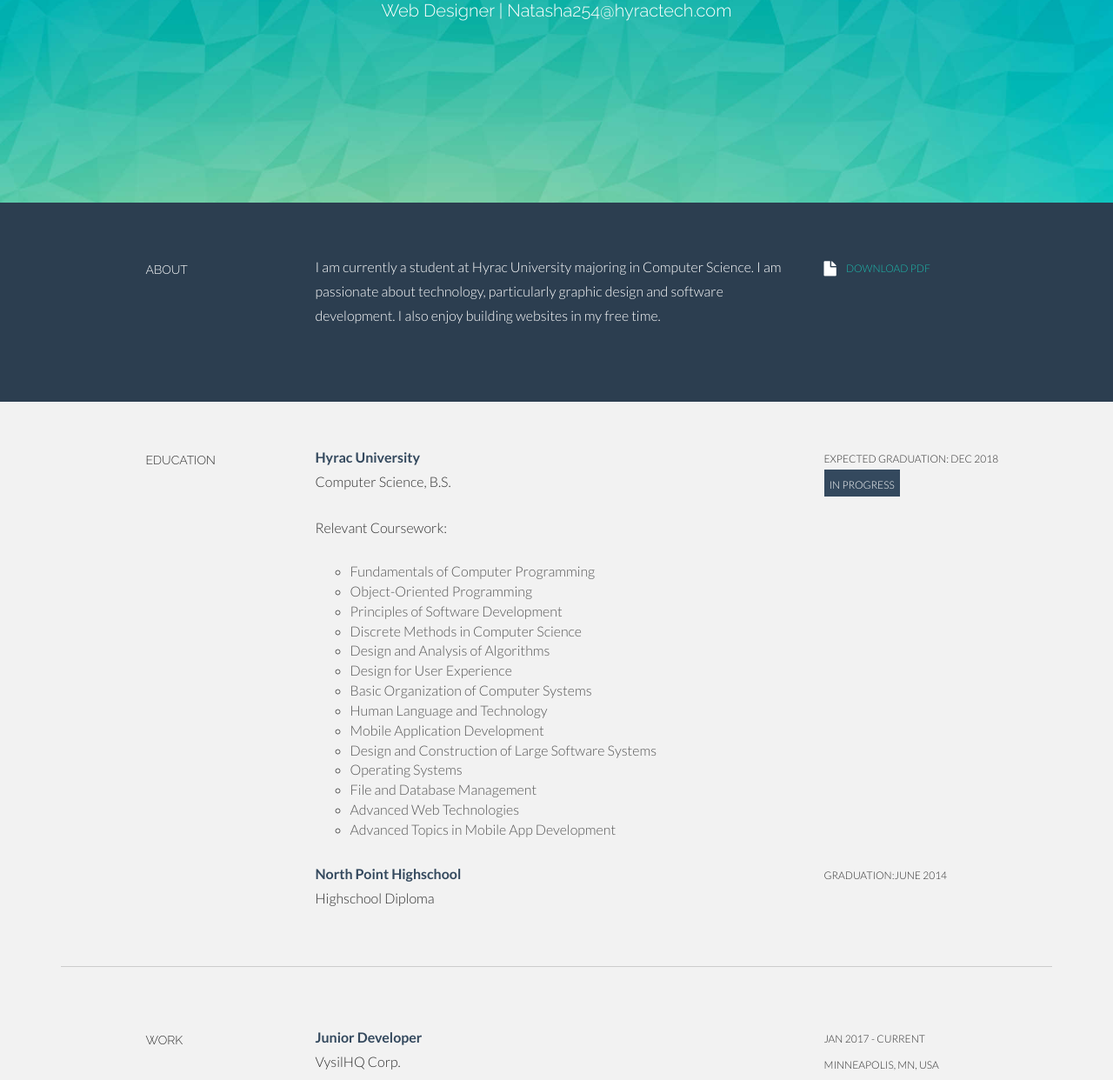
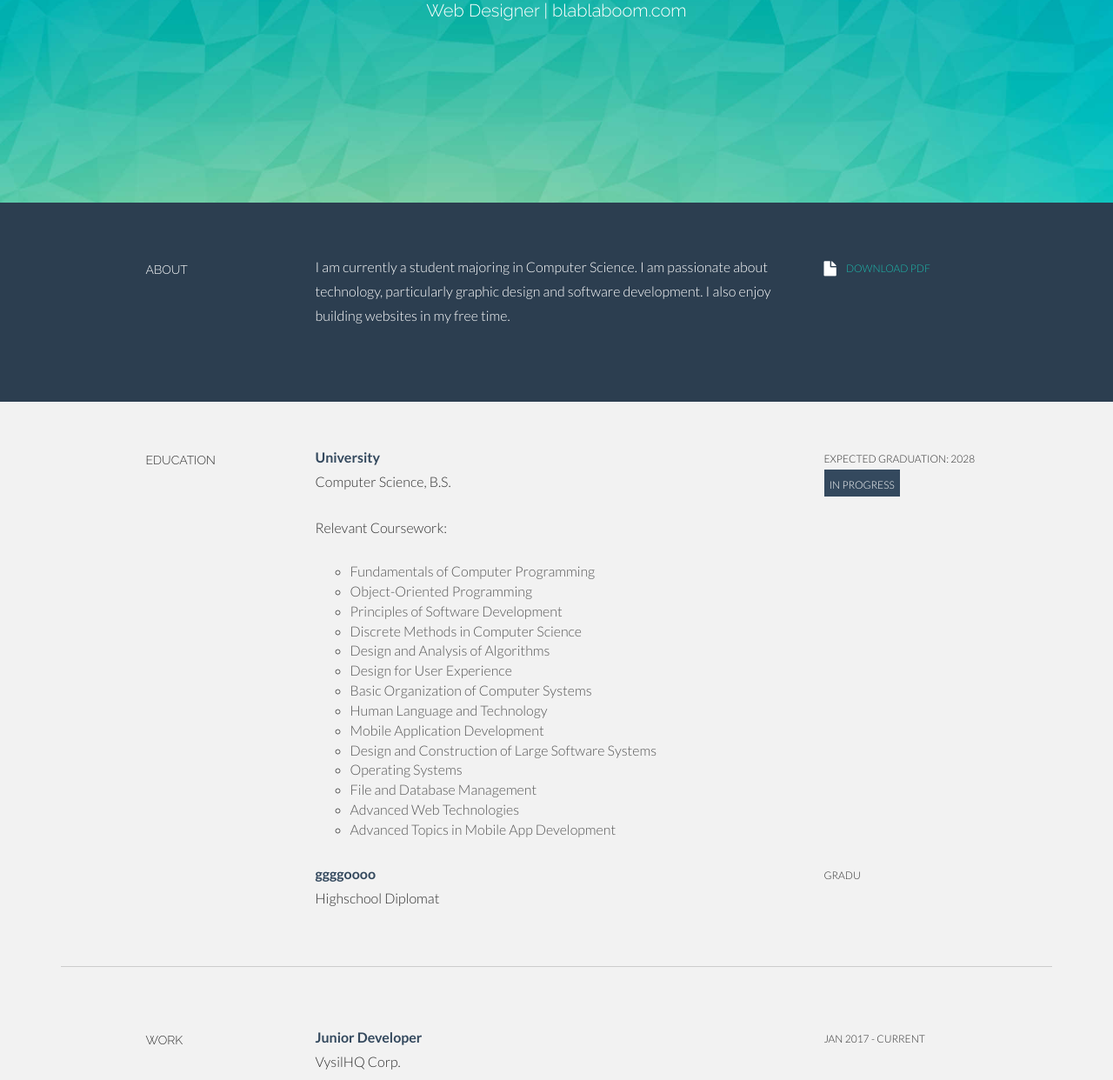
Before and after one commit to AllanOnsinyo/AllanOnsinyo.github.io, a plain HTML site: page index.html in a window 1280 px wide. Shown: the part 267-1509 px from the top of the page at 87% size. Drawn offline with Linux system fonts and the light colour scheme.

Commit message:
Update index.html

```diff
--- a/index.html
+++ b/index.html
@@ -43,9 +43,9 @@
 			<div class="row centered">
 				<div class="col-lg-12">
 					<!-- EDIT: name -->
-					<h1>Hyrac Tech</h1>
+					<h1>allanito tech</h1>
 					<!-- EDIT: title | email -->
-					<h3>Web Designer | <a href="mailto:natasha254@hyractech.com" target="_blank">Natasha254@hyractech.com</a></h3>
+					<h3>Web Designer | <a href="#" target="_blank">blablaboom.com</a></h3>
 				</div><!--/.col-lg-12 -->
 			</div><!--/.row -->
 		</div><!--/.container -->
@@ -62,7 +62,7 @@
 				</div>
 				<div class="col-lg-6">
 					<!-- EDIT: about -->
-					<p>I am currently a student at Hyrac University majoring in Computer Science. I am passionate about technology, particularly graphic design and software development. I also enjoy building websites in my free time.</p>
+					<p>I am currently a student majoring in Computer Science. I am passionate about technology, particularly graphic design and software development. I also enjoy building websites in my free time.</p>
 				</div>
 
 				<div class="col-lg-3">
@@ -87,7 +87,7 @@
 				</div>
 				<!-- EDIT: education line 1 -->
 				<div class="col-lg-6">
-					<p><t>Hyrac University</t> <br>
+					<p><t> University</t> <br>
 						Computer Science, B.S. <br> </p>
 
 					<p>Relevant Coursework:
@@ -111,7 +111,7 @@
 					</p>
 				</div>
 				<div class="col-lg-3">
-					<p><sm>Expected Graduation: DEC 2018</sm><br/>
+					<p><sm>Expected Graduation:  2028</sm><br/>
 					<imp><sm>IN PROGRESS</sm></imp>
 					</p>
 				</div>
@@ -120,13 +120,13 @@
 
 				<!-- EDIT: education line 2 -->
 				<div class="col-lg-6 col-lg-offset-3">
-					<p><t>North Point Highschool </t><br/>
-						 Highschool Diploma
+					<p><t>ggggoooo </t><br/>
+						 Highschool Diplomat
 						<!--<br/><i>Extra info here</i>-->
 					</p>
 				</div>
 				<div class="col-lg-3">
-					<p><sm>Graduation:JUNE 2014</sm></p>
+					<p><sm>Gradu</sm></p>
 				</div>
 
 		</div><!--/.row -->
@@ -154,7 +154,7 @@
 
 				<div class="col-lg-3">
 					<p><sm>JAN 2017 - CURRENT <br />
-					MiNNEAPOLIS, MN, USA</sm></p>
+				</sm></p>
 
 				</div>
 
@@ -170,7 +170,7 @@
 				</div>
 				<div class="col-lg-3">
 					<p><sm>JUNE 2016 - AUGUST 2016 <br />
-					FARGO, ND, USA</sm></p>
+				</sm></p>
 				</div>
 		</div><!--/.row -->
 		<br>
@@ -187,7 +187,7 @@
 
 			<div class="col-lg-8">
 
-				<div class="skillbar clearfix " data-percent="20%">
+				<div class="skillbar clearfix " data-percent="30%">
 				<div class="skillbar-title" style="background: #d35400;"><span>HTML5</span></div>
 				<div class="skillbar-bar" style="background: #e67e22;"></div>
 				<div class="skill-bar-percent">20%</div>
```
